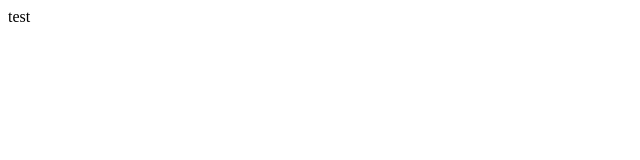
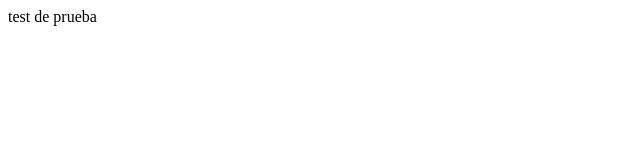
Before and after one commit to medinamiguel966/test, a plain HTML site: page index.html in a window 1280 px wide. Shown: the full height of the page, 0-640 px from the left. Drawn offline with Linux system fonts and the light colour scheme.

Commit message:
Prueba updateando

```diff
--- a/index.html
+++ b/index.html
@@ -4,6 +4,6 @@
 	<title>test</title>
 </head>
 <body>
-test
+test de prueba
 </body>
 </html>
```
